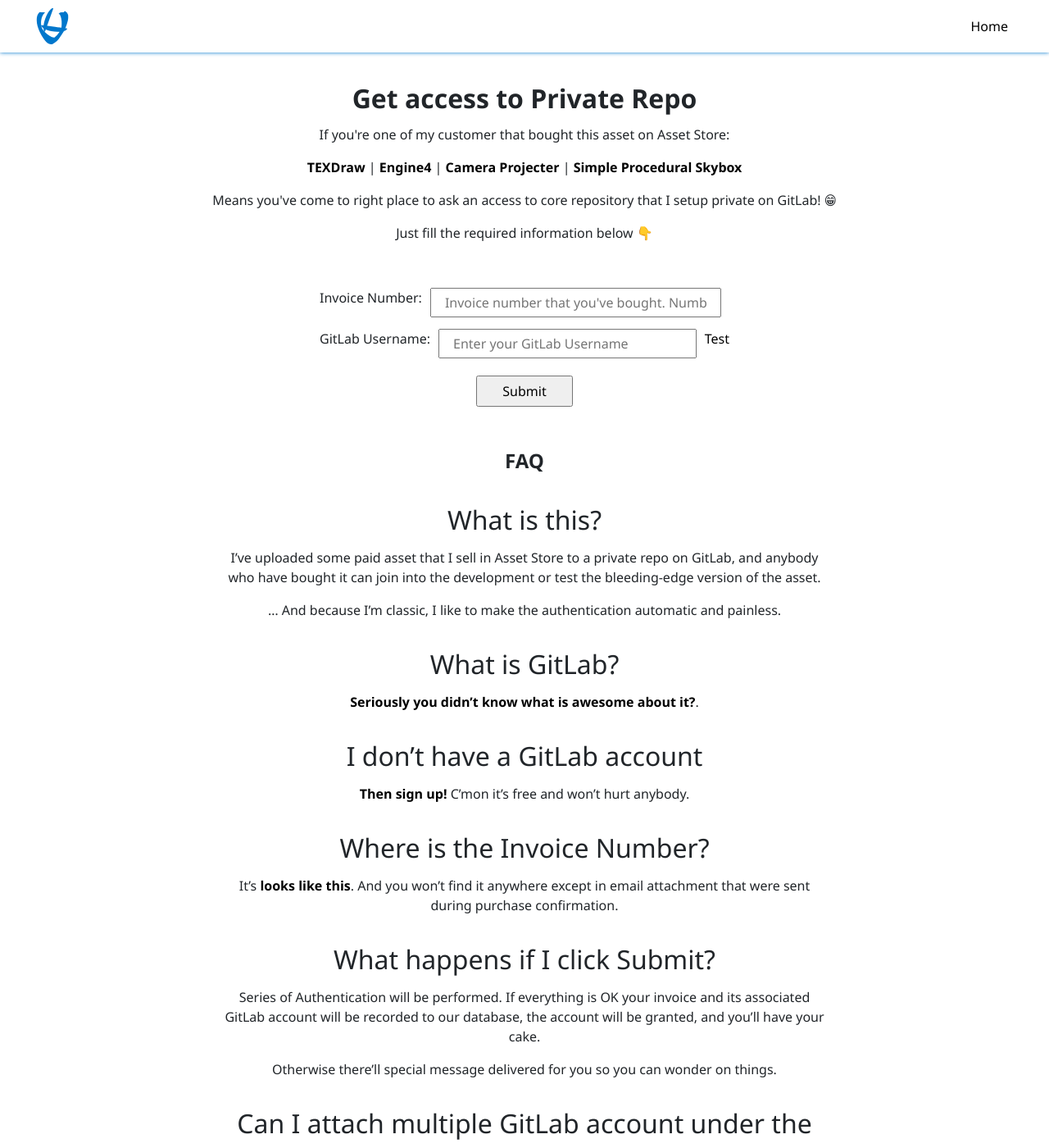
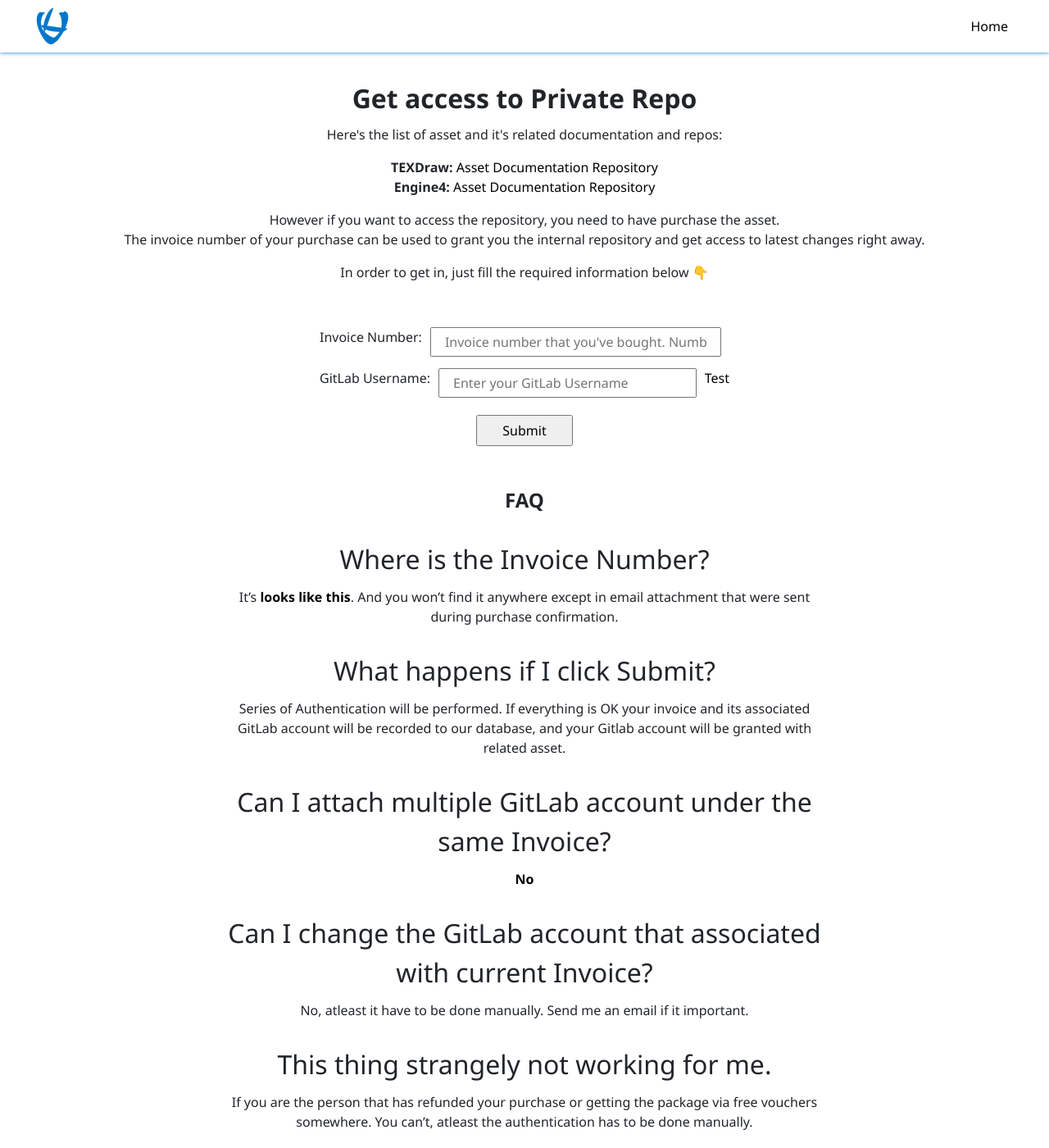
Before and after one commit to wellosoft/home, a Jekyll site: the page built from grants.html, in a window 1280 px wide and 1400 px high. Shown: the whole window at 82% size. Built offline with Jekyll 4.4.1, drawn with Linux system fonts in a browser that asks for light colours; some of the changed text lies outside the part shown.

Commit message:
Revise words for grants

```diff
--- a/_includes/grants.md
+++ b/_includes/grants.md
@@ -1,18 +1,4 @@
 ## FAQ
-
-### What is this?
-
-I've uploaded some paid asset that I sell in Asset Store to a private repo on GitLab, and anybody who have bought it can join into the development or test the bleeding-edge version of the asset.
-
-... And because I'm classic, I like to make the authentication automatic and painless.
-
-### What is GitLab?
-
-[Seriously you didn't know what is awesome about it?](https://twitter.com/willnode/status/975876791284908032).
-
-### I don't have a GitLab account
-
-[Then sign up!](https://gitlab.com/users/sign_in) C'mon it's free and won't hurt anybody.
 
 ### Where is the Invoice Number?
 
@@ -20,28 +6,22 @@
 
 ### What happens if I click Submit?
 
-Series of Authentication will be performed. If everything is OK your invoice and its associated GitLab account will be recorded to our database, the account will be granted, and you'll have your cake.
-
-Otherwise there'll special message delivered for you so you can wonder on things.
+Series of Authentication will be performed. If everything is OK your invoice and its associated GitLab account will be recorded to our database, and your Gitlab account will be granted with related asset.
 
 ### Can I attach multiple GitLab account under the same Invoice?
 
-[**NO**](https://giant.gfycat.com/ShockingSardonicDalmatian.gif)
+[**No**](https://giant.gfycat.com/ShockingSardonicDalmatian.gif)
 
 ### Can I change the GitLab account that associated with current Invoice?
 
 No, atleast it have to be done manually. Send me an email if it important.
 
-### Hey this thing didn't work for me!
+### This thing strangely not working for me.
 
 If you are the person that has refunded your purchase or getting the package via free vouchers somewhere. You can't, atleast the authentication has to be done manually.
 
 Otherwise screenshot the message and tell me about it.
 
-### How this thing doing their magic?
+### I have another problem.
 
-It's called microservice, and [I open sourced it so you can deploy your own for free](https://github.com/willnode/uas-gitlab-auth).
-
-### I need you in touch.
-
-[RIGHT HERE](mailto:willnode@wellosoft.net)
+[Let me know it right away](mailto:willnode@wellosoft.net)
--- a/grants.html
+++ b/grants.html
@@ -15,11 +15,14 @@
 		{% include navbar.html %}
 		<div class="hero">
 			<h1>Get access to Private Repo</h1>
-			<p>If you're one of my customer that bought this asset on Asset Store:</p>
-			<p><b><a href="//u3d.as/mFe">TEXDraw</a></b> | <b><a href="//u3d.as/fdm">Engine4</a></b> |
-				<b><a href="//u3d.as/MT0">Camera Projecter</a></b> | <b><a href="//u3d.as/fCV">Simple Procedural Skybox</a></b></p>
-			<p>Means you've come to right place to ask an access to core repository that I setup private on GitLab! 😁</p>
-			<p>Just fill the required information below 👇</p>
+			<p>Here's the list of asset and it's related documentation and repos:</p>
+			<ul>
+				<li><b>TEXDraw:</b> <a href="//u3d.as/mFe">Asset</a> <a href="//willnode.gitlab.io/texdraw">Documentation</a> <a href="//gitlab.com/willnode/TEXDraw">Repository</a></li>
+				<li><b>Engine4:</b> <a href="//u3d.as/fdm">Asset</a> <a href="//willnode.gitlab.io/engine4">Documentation</a> <a href="//gitlab.com/willnode/Engine4">Repository</a></li>
+			</ul>
+			<p>However if you want to access the repository, you need to have purchase the asset. <br>
+				The invoice number of your purchase can be used to grant you the internal repository and get access to latest changes right away.</p>
+			<p>In order to get in, just fill the required information below 👇</p>
 		</div>
         <form action="https://wiiin0de-gitlab-auth.dom.my.id" method="post">
 			<div id="grants-box">
```
